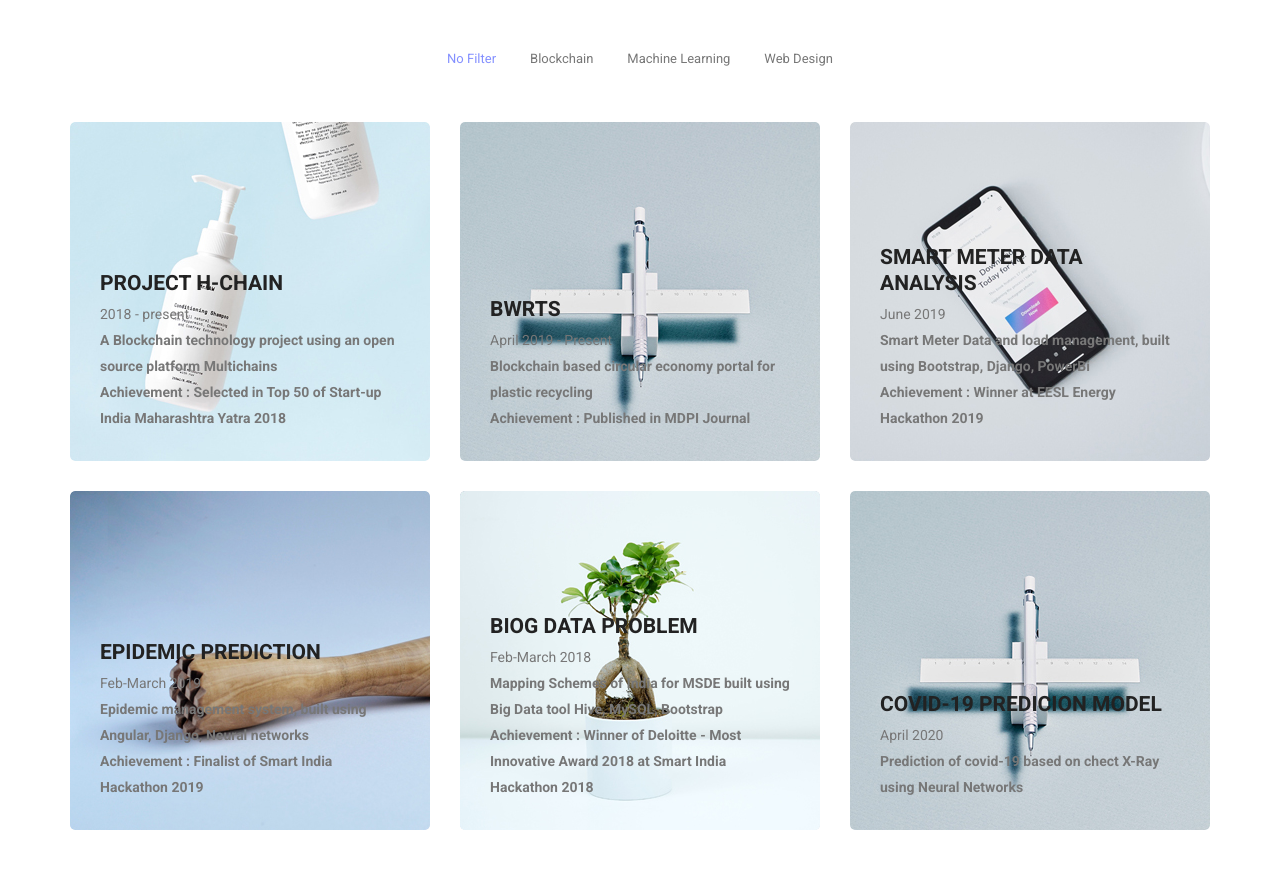
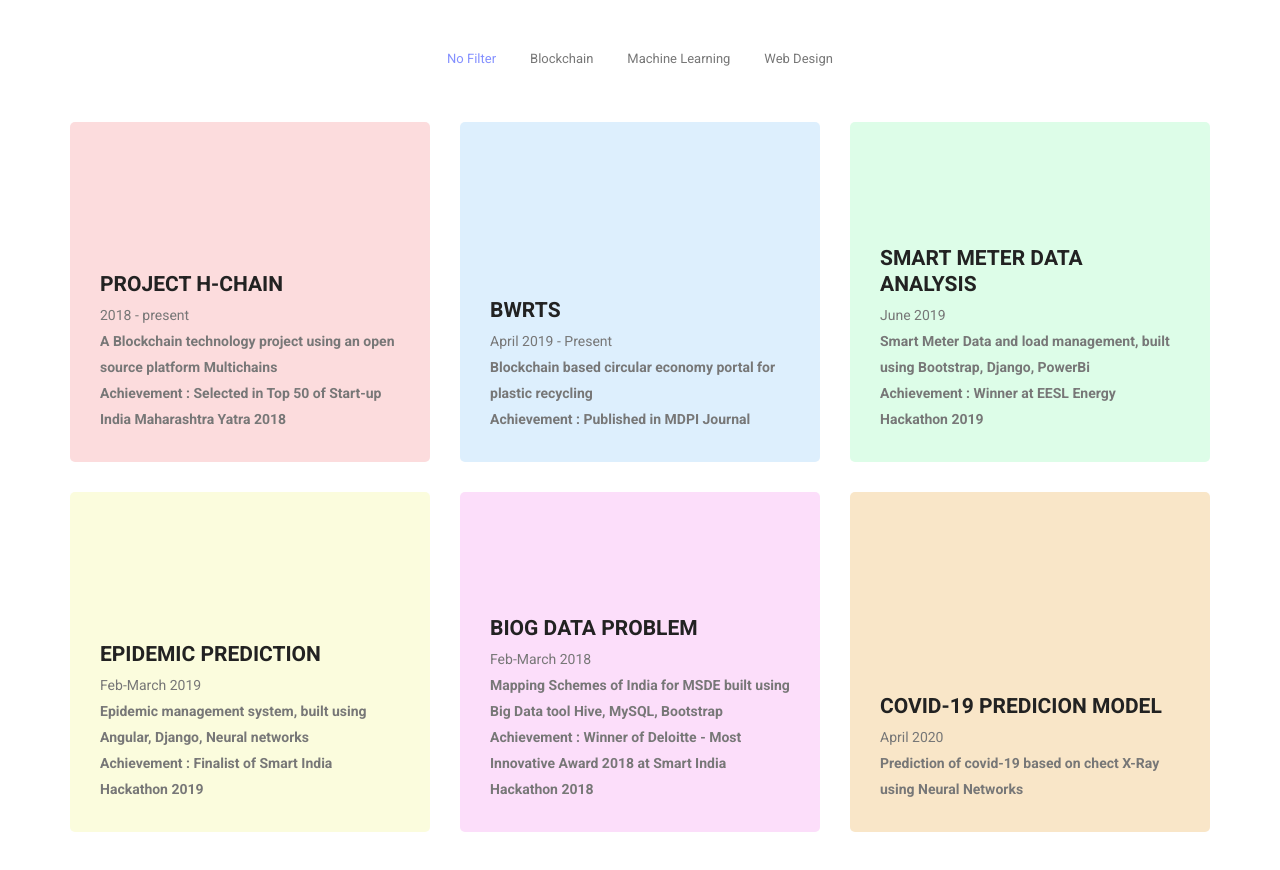
Before and after one commit to Blaze404/devya_personal_website, a plain HTML site: page index.html in a window 1280 px wide. Shown: the part 2760-3630 px from the top of the page. Drawn offline with Linux system fonts and the light colour scheme; some packages are replaced by stand-ins of ours.

Commit message:
project bg change

```diff
--- a/index.html
+++ b/index.html
@@ -350,7 +350,7 @@
 				<div class="projects_inner row">
 					<div class="col-lg-4 col-sm-6 brand blockchain web">
 						<div class="projects_item">
-							<img class="img-fluid" src="img/projects/projects-1.jpg" alt="">
+							<img class="img-fluid" src="img/projects/red.jpg" alt="">
 							<div class="projects_text">
 								<a href=""><h4>Project H-Chain</h4></a>
 								<p>2018 - present</p>
@@ -361,7 +361,7 @@
 					</div>
 					<div class="col-lg-4 col-sm-6 brand blockchain web">
 							<div class="projects_item">
-								<img class="img-fluid" src="img/projects/projects-5.jpg" alt="">
+								<img class="img-fluid" src="img/projects/blue.jpg" alt="">
 								<div class="projects_text">
 										<a href=""><h4>BWRTS</h4></a>
 										<p>April 2019 - Present</p>
@@ -372,7 +372,7 @@
 						</div>
 					<div class="col-lg-4 col-sm-6 brand machinelearning web">
 						<div class="projects_item">
-							<img class="img-fluid" src="img/projects/projects-2.jpg" alt="">
+							<img class="img-fluid" src="img/projects/green.jpg" alt="">
 							<div class="projects_text">
 								<a href=""><h4>Smart Meter Data Analysis</h4></a>
 								<p>June 2019</p>
@@ -383,7 +383,7 @@
 					</div>
 					<div class="col-lg-4 col-sm-6 machinelearning">
 						<div class="projects_item">
-							<img class="img-fluid" src="img/projects/projects-3.jpg" alt="">
+							<img class="img-fluid" src="img/projects/yellow.jpg" alt="">
 							<div class="projects_text">
 									<a href=""><h4>Epidemic Prediction</h4></a>
 									<p>Feb-March 2019</p>
@@ -394,7 +394,7 @@
 					</div>
 					<div class="col-lg-4 col-sm-6 brand machinelearning web">
 						<div class="projects_item">
-							<img class="img-fluid" src="img/projects/projects-4.jpg" alt="">
+							<img class="img-fluid" src="img/projects/purple.jpg" alt="">
 							<div class="projects_text">
 									<a href=""><h4>BIOG Data Problem</h4></a>
 									<p>Feb-March 2018</p>
@@ -406,7 +406,7 @@
 					</div>
 					<div class="col-lg-4 col-sm-6 brand machinelearning">
 						<div class="projects_item">
-							<img class="img-fluid" src="img/projects/projects-5.jpg" alt="">
+							<img class="img-fluid" src="img/projects/orange.jpg" alt="">
 							<div class="projects_text">
 									<a href=""><h4>Covid-19 Predicion model</h4></a>
 									<p>April 2020</p>
```
Also changed, not shown: img/projects/blue.jpg (added), img/projects/green.jpg (added), img/projects/orange.jpg (added), img/projects/purple.jpg (added), img/projects/red.jpg (added), img/projects/yellow.jpg (added).
